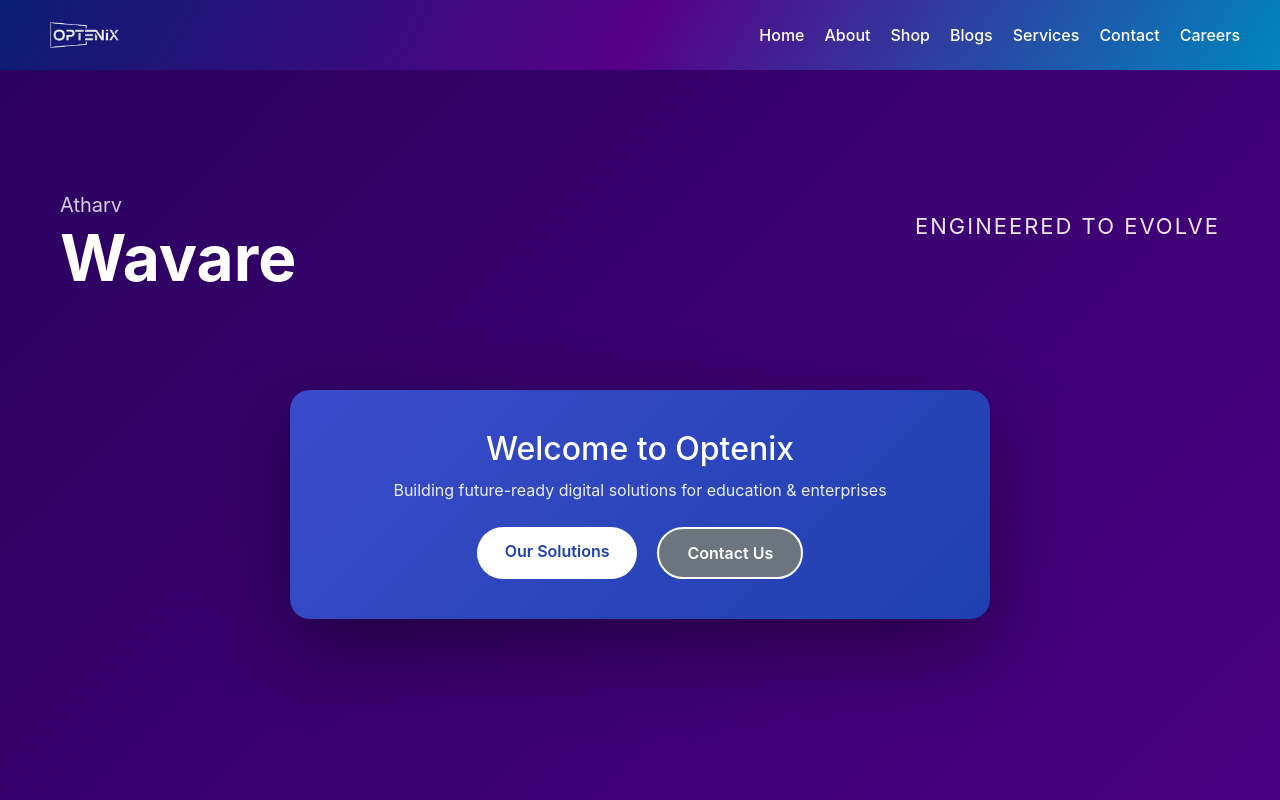
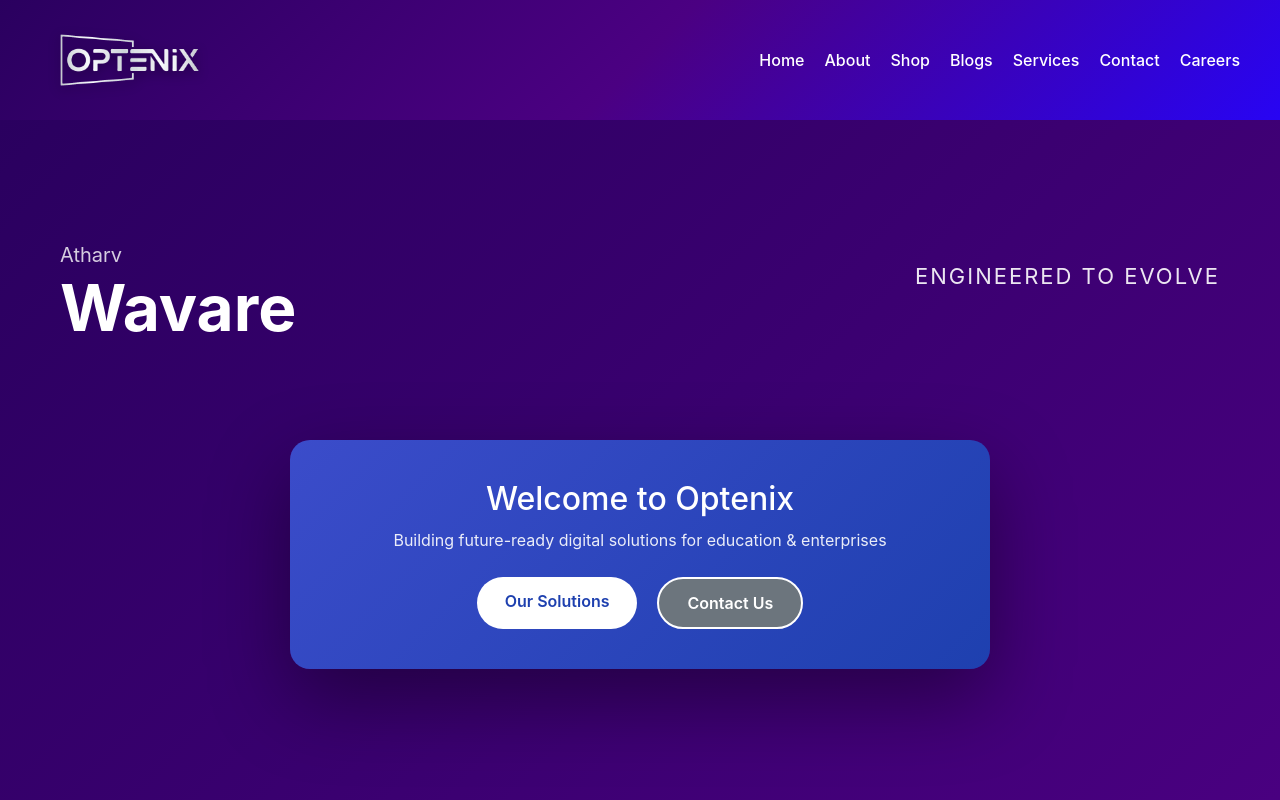
Before and after one commit to bhoikiran241/Optenix, a React (Vite) app: page / in a window 1280 px wide. Shown: the top 800 px of the page. Built offline with nearby package versions, Linux system fonts and the light colour scheme.

Commit message:
navbar bg-color change

```diff
--- a/src/style/Navbar.css
+++ b/src/style/Navbar.css
@@ -1,7 +1,7 @@
 /* Navbar wrapper */
 .navbar {
   width: 100%;
-  background: linear-gradient(120deg, rgba(10,30,120,0.95), rgba(90,0,140,0.95), rgba(0,140,200,0.95));
+  background: linear-gradient(135deg, #2a005f, #4b0082 , #2804f3);
   padding: 10px 20px;
   display: flex;
   justify-content: center;
@@ -19,9 +19,17 @@
 
 /* Logo */
 .logo img {
-  height: 50px;
-  object-fit: contain;
+  height: 100px;          /* larger height */
+  width: auto;            /* maintain aspect ratio */
+  object-fit: contain;    /* prevents stretching/cropping */
+  padding: 0;
+  margin: 0;
+  display: block;
+  image-rendering: auto;  /* ensures smooth rendering */
+  filter: drop-shadow(0 3px 6px rgba(0,0,0,0.4)); /* optional for visibility */
 }
+
+
 
 /* Navigation Links */
 .nav-links {
```
